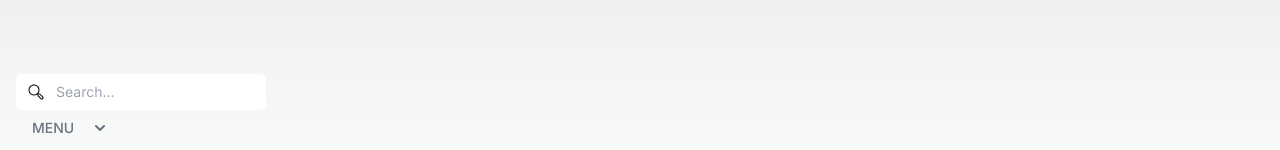
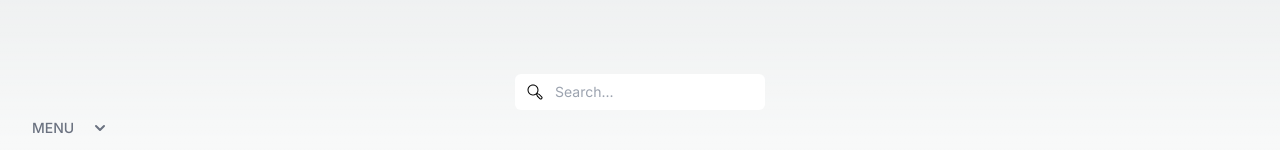
Before and after one commit to raihaneong/moive-lookup, a Next.js app: page / in a window 1280 px wide. Shown: the part 415-565 px from the top of the page. Built offline with nearby package versions, Linux system fonts and the light colour scheme.

Commit message:
Center the search bar

```diff
--- a/components/SearchBar.tsx
+++ b/components/SearchBar.tsx
@@ -1,6 +1,7 @@
 export default function SeachBar() {
   return (
-    <fieldset className="w-full space-y-1 dark:text-gray-100">
+    <div className="flex m-auto justify-around">
+      <fieldset className="space-y-1 dark:text-gray-100">
         <label htmlFor="Search" className="hidden">
           Search
         </label>
@@ -28,5 +29,6 @@ export default function SeachBar() {
           />
         </div>
 		  </fieldset>
+    </div>
   );
 }
```
Lines whose indentation alone changed are shown as unchanged.
